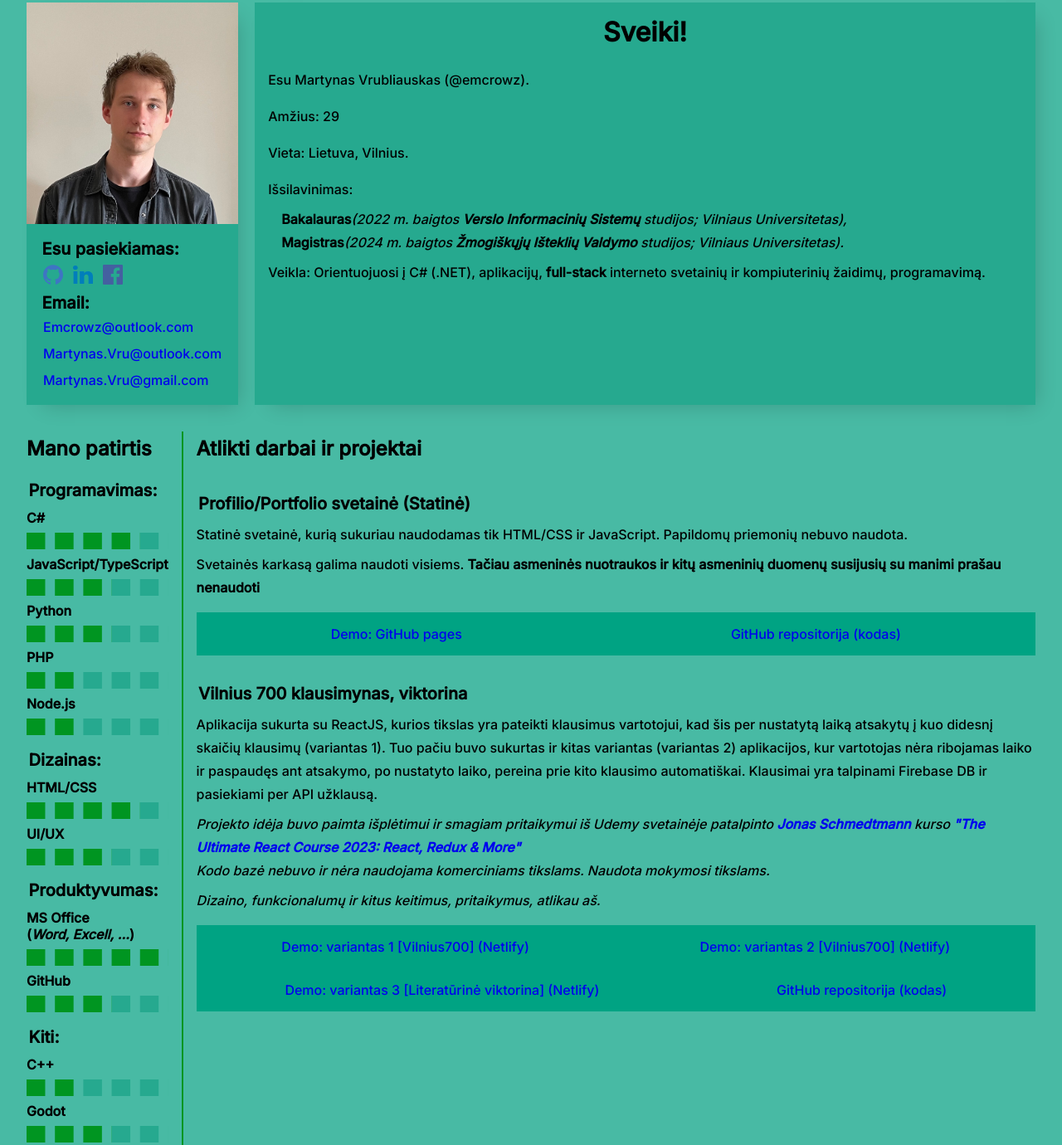
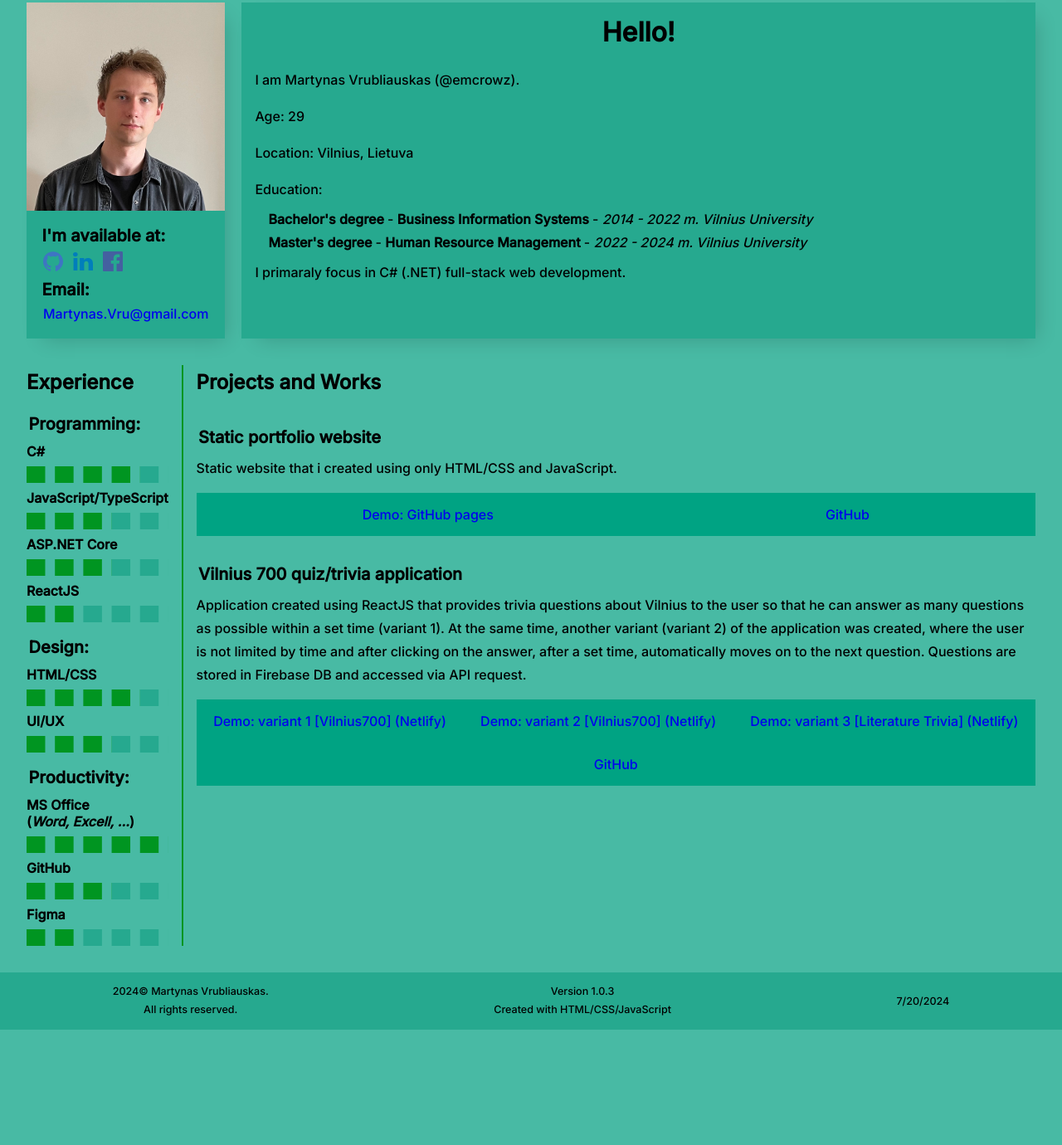
Before and after one commit to Emcrowz/Emcrowz.github.io, a plain HTML site: page index.html in a window 1280 px wide. Shown: the part 105-1485 px from the top of the page at 83% size. After the commit the page ends 1346 px from the top, so only its background shows below. Drawn offline with Linux system fonts and the light colour scheme.

Commit message:
Update to the content of the page. - Addition of translation option.

```diff
--- a/index.html
+++ b/index.html
@@ -10,7 +10,7 @@
 
     <link rel="stylesheet" type="text/css" href="/styles/style.css" />
     <link rel="stylesheet" type="text/css" href="/styles/media.css" />
-    <title>MV Profilis/Portfolio</title>
+    <title translation-content="title"></title>
     <!-- This portfolio is designed to be simple, standalone, one-page site -->
     <!-- SVGs used in Socials section are taken from: "Social And Company Colored Logo Icons Collection". Link: https://www.svgrepo.com/collection/social-and-company-colored-logo-icons/ -->
   </head>
@@ -113,15 +113,15 @@
       <!-- Navigation part -->
       <div id="nav-links">
         <ul>
-          <li><a href="#about">Apie mane</a></li>
-          <li><a href="#skills-and-projects">Įgūdžiai ir darbai</a></li>
+          <li><a href="#about" translation-content="aboutMe">Apie mane</a></li>
+          <li><a href="#skills-and-projects" translation-content="skillsAndProjects">Įgūdžiai ir darbai</a></li>
         </ul>
       </div>
 
       <!-- Translation setter -->
       <div id="translator-box">
-        <span class="lang-selected">LT</span>
-        <span>EN</span>
+        <a href="index.html" class="lang-lt" onclick="changeLanguage('lt')">LT</a>
+        <a href="index.html" class="lang-en" onclick="changeLanguage('en')">EN</a>
       </div>
     </nav>
 
@@ -138,7 +138,7 @@
         </div>
         <!-- Socials box -->
         <div id="socials-box">
-          <h3>Esu pasiekiamas:</h3>
+          <h3 translation-content="socialsTitle"></h3>
 
           <!-- Code related socials -->
           <div id="socials">
@@ -221,7 +221,7 @@
             <!-- General socials -->
             <div class="social">
               <a
-                href="https://www.linkedin.com/in/martynas-vrubliauskas-7309b224a"
+                href="https://www.linkedin.com/in/martynasvru/"
                 target="_blank"
               >
                 <span>
@@ -314,18 +314,8 @@
             </div> -->
           </div>
 
-          <h3>Email:</h3>
+          <h3 translation-content="socialsEmail"></h3>
           <div id="contacts">
-            <div class="contact">
-              <a href="mailto:Emcrowz@outlook.com">Emcrowz@outlook.com</a>
-            </div>
-
-            <div class="contact">
-              <a href="mailto:Martynas.Vru@outlook.com"
-                >Martynas.Vru@outlook.com</a
-              >
-            </div>
-
             <div class="contact">
               <a href="mailto:Martynas.Vru@gmail.com">Martynas.Vru@gmail.com</a>
             </div>
@@ -334,42 +324,30 @@
       </div>
       <!-- About me text -->
       <div id="profile-desc-box">
-        <h1>Sveiki!</h1>
-        <p>Esu Martynas Vrubliauskas (@emcrowz).</p>
-        <p>Amžius: 29</p>
-        <p>Vieta: Lietuva, Vilnius.</p>
-        <p>Išsilavinimas:</p>
+        <h1 translation-content="profileGreet"></h1>
+        <p translation-content="profileIntro"></p>
+        <p translation-content="profileAge"></p>
+        <p translation-content="profileLocation"></p>
+        <p translation-content="profileEducation"></p>
         <ul>
           <li>
-            <strong>Bakalauras</strong
-            ><em
-              >(2022 m. baigtos
-              <strong>Verslo Informacinių Sistemų</strong> studijos; Vilniaus
-              Universitetas),</em
-            >
+            <strong translation-content="profileEduBachelors"></strong> - <strong translation-content="profileEduBachelors-subj"></strong> - <em translation-content="profileEduBachelors-desc"></em>
           </li>
           <li>
-            <strong>Magistras</strong
-            ><em
-              >(2024 m. baigtos
-              <strong>Žmogiškųjų Išteklių Valdymo</strong> studijos; Vilniaus
-              Universitetas).</em
-            >
+            <strong translation-content="profileEduMasters"></strong> - <strong translation-content="profileEduMasters-subj"></strong> - <em translation-content="profileEduMasters-desc"></em>
           </li>
         </ul>
-        <p>
-          Veikla: Orientuojuosi į C# (.NET), aplikacijų, <strong>full-stack</strong> interneto svetainių ir kompiuterinių žaidimų, programavimą.
-        </p>
+        <p translation-content="profileWhatIDo"></p>
       </div>
     </section>
 
     <!-- Skills and projects -->
     <section id="skills-and-projects">
       <div id="skills-container">
-        <h2>Mano patirtis</h2>
+        <h2 translation-content="profileSkillsAndExperience-title"></h2>
         <!-- Programming -->
         <div class="skills skillset-programming">
-          <h3>Programavimas:</h3>
+          <h3 translation-content="profileSkillsAndExperience-programming"></h3>
           <div class="skill">
             <h4>C#</h4>
             <div class="progress skill-04"></div>
@@ -378,22 +356,19 @@
             <h4>JavaScript/TypeScript</h4>
             <div class="progress skill-03"></div>
           </div>
+
           <div class="skill">
-            <h4>Python</h4>
+            <h4>ASP.NET Core</h4>
             <div class="progress skill-03"></div>
           </div>
           <div class="skill">
-            <h4>PHP</h4>
-            <div class="progress skill-02"></div>
-          </div>
-          <div class="skill">
-            <h4>Node.js</h4>
+            <h4>ReactJS</h4>
             <div class="progress skill-02"></div>
           </div>
         </div>
         <!-- Design -->
         <div class="skills skillset-design">
-          <h3>Dizainas:</h3>
+          <h3 translation-content="profileSkillsAndExperience-design"></h3>
           <div class="skill">
             <h4>HTML/CSS</h4>
             <div class="progress skill-04"></div>
@@ -405,7 +380,7 @@
         </div>
         <!-- Productivity -->
         <div class="skills skillset-productivity">
-          <h3>Produktyvumas:</h3>
+          <h3 translation-content="profileSkillsAndExperience-productivity"></h3>
           <div class="skill">
             <h4>MS Office <br />(<em>Word, Excell, ...</em>)</h4>
             <div class="progress skill-05"></div>
@@ -414,111 +389,46 @@
             <h4>GitHub</h4>
             <div class="progress skill-03"></div>
           </div>
-        </div>
-        <!-- Other -->
-        <div class="skills skillset-other">
-          <h3>Kiti:</h3>
           <div class="skill">
-            <h4>C++</h4>
+            <h4>Figma</h4>
             <div class="progress skill-02"></div>
-          </div>
-          <div class="skill">
-            <h4>Godot</h4>
-            <div class="progress skill-03"></div>
-          </div>
-          <div class="skill">
-            <h4>3D modeliavimas (<em>Blender</em>)</h4>
-            <div class="progress skill-03"></div>
-          </div>
-          <div class="skill">
-            <h4>Žaidimų dizainas</h4>
-            <div class="progress skill-02"></div>
-          </div>
-          <div class="skill">
-            <h4>Muzikos kūrimas (<em>StudioOne</em>)</h4>
-            <div class="progress skill-04"></div>
           </div>
         </div>
       </div>
 
       <div id="work-and-projects">
-        <h2>Atlikti darbai ir projektai</h2>
+        <h2 translation-content="profileProjects-title"></h2>
         <div id="work-holder">
           <!-- Work and projects -->
           <div class="work-proj-box num-01">
             <div class="work-proj-desc">
-              <h3>Profilio/Portfolio svetainė (Statinė)</h3>
-              <p>
-                Statinė svetainė, kurią sukuriau naudodamas tik HTML/CSS ir
-                JavaScript. Papildomų priemonių nebuvo naudota.
-              </p>
-              <p>
-                Svetainės karkasą galima naudoti visiems.
-                <strong
-                  >Tačiau asmeninės nuotraukos ir kitų asmeninių duomenų
-                  susijusių su manimi prašau nenaudoti</strong
-                >
-              </p>
+              <h3 translation-content="profileProject-title-01"></h3>
+              <p translation-content="profileProject-desc-01"></p>
               <div class="work-proj-preview">
                 <a href="https://emcrowz.github.io/" target="_blank">Demo: GitHub pages</a>
-                <a href="https://github.com/Emcrowz/Emcrowz.github.io" target="_blank">GitHub repositorija (kodas)</a>
+                <a href="https://github.com/Emcrowz/Emcrowz.github.io" target="_blank">GitHub</a>
               </div>
             </div>
           </div>
 
           <div class="work-proj-box num-02">
             <div class="work-proj-desc">
-              <h3>Vilnius 700 klausimynas, viktorina</h3>
-              <p>
-                Aplikacija sukurta su ReactJS, kurios tikslas yra pateikti
-                klausimus vartotojui, kad šis per nustatytą laiką atsakytų į kuo
-                didesnį skaičių klausimų (variantas 1). Tuo pačiu buvo sukurtas
-                ir kitas variantas (variantas 2) aplikacijos, kur vartotojas
-                nėra ribojamas laiko ir paspaudęs ant atsakymo, po nustatyto
-                laiko, pereina prie kito klausimo automatiškai. Klausimai yra
-                talpinami Firebase DB ir pasiekiami per API užklausą.
-              </p>
-              <p>
-                <em
-                  >Projekto idėja buvo paimta išplėtimui ir smagiam pritaikymui
-                  iš Udemy svetainėje patalpinto
-                  <strong
-                    ><a href="https://codingheroes.io/" target="_blank"
-                      >Jonas Schmedtmann</a
-                    ></strong
-                  >
-                  kurso
-                  <strong
-                    ><a
-                      href="https://www.udemy.com/course/the-ultimate-react-course/"
-                      target="_blank"
-                      >"The Ultimate React Course 2023: React, Redux & More"</a
-                    ></strong
-                  ><br />Kodo bazė nebuvo ir nėra naudojama komerciniams
-                  tikslams. Naudota mokymosi tikslams.
-                </em>
-              </p>
-              <p>
-                <em
-                  >Dizaino, funkcionalumų ir kitus keitimus, pritaikymus,
-                  atlikau aš.</em
-                >
-              </p>
-
+              <h3 translation-content="profileProject-title-02"></h3>
+              <p translation-content="profileProject-desc-02"></p>
               <div class="work-proj-preview">
                 <a
                   href="https://vilnius-700-quiz-mv.netlify.app/"
-                  target="_blank">Demo: variantas 1 [Vilnius700] (Netlify)
+                  target="_blank"><span translation-content="profileProject-desc-02-link-01"></span>
                 </a>
                 <a
                   href="https://vilnius-700-quiz-mv-2.netlify.app/"
-                  target="_blank">Demo: variantas 2 [Vilnius700] (Netlify)
+                  target="_blank"><span translation-content="profileProject-desc-02-link-02"></span>
                 </a>
                 <a
                   href="https://vcb-literaturine-viktorina.netlify.app/"
-                  target="_blank">Demo: variantas 3 [Literatūrinė viktorina] (Netlify)
+                  target="_blank"><span translation-content="profileProject-desc-02-link-03"></span>
                 </a>
-                <a href="https://github.com/Emcrowz/Vilnius700-Quiz" target="_blank">GitHub repositorija (kodas)</a>
+                <a href="https://github.com/Emcrowz/Vilnius700-Quiz" target="_blank">GitHub</a>
               </div>
             </div>
           </div>
@@ -536,11 +446,12 @@
       <div id="copyright">
         <p>
           2024&copy; Martynas Vrubliauskas.<br />
-          Visos teisės yra saugomos.
+          <span translation-content="footer-copyright"></span>
         </p>
         <p id="version">
-          Versija 1.0.2<br />
-          Svetainė sukurta su HTML/CSS/JavaScript
+          <span translation-content="footer-version"></span>
+          <br />
+          <span translation-content="footer-created-with"></span>
         </p>
         <span id="time"></span>
       </div>
@@ -550,6 +461,6 @@
     <!-- General script for basic stuff - like date setting, age calculation and etc. -->
     <script type="text/javascript" src="scripts/portfolioManager.js"></script>
     <!-- Script that changes language of the site. Still on a TO DO list. -->
-    <!-- <script type="text/javascript" src="scripts/translate.js"></script> -->
+    <script type="text/javascript" src="scripts/translate.js"></script>
   </body>
 </html>
--- a/scripts/translate.js
+++ b/scripts/translate.js
@@ -1,21 +1,37 @@
 let currentLang = document.getElementsByTagName("html")[0].lang;
 //console.log(currentLang);
 
-function googleTranslateElementInit() {
-  new google.translate.TranslateElement(
-    {
-      pageLanguage: "en",
-      includedLanguages: "en,lt",
-    },
-    "g_translate_element"
-  );
+function updateContent(langData)
+{
+  document.querySelectorAll("[translation-content]").forEach(el => {
+    const key = el.getAttribute("translation-content");
+    el.textContent = langData[key];
+  });
+};
 
-  setTimeout(function () {
-    // Set the default language to Lithuanian
-    var selectElement = document.querySelectorAll(
-      ".g_translate_element select"
-    );
-    selectElement.value = "lt";
-    selectElement.dispatchEvent(new Event("change"));
-  }, 1000);
+function setLanguagePreference(lang)
+{
+  localStorage.setItem('language', lang);
+  location.reload();
 }
+
+async function fetchLanguageData(lang)
+{
+  const response = await fetch(`translation/${lang}.json`);
+  return response.json();
+}
+
+async function changeLanguage(lang)
+{
+  await setLanguagePreference(lang);
+
+  const langData = await fetchLanguageData(lang);
+  updateContent(langData);
+}
+
+window.addEventListener("DOMContentLoaded", async () => {
+  const userPrefferedLanguage = localStorage.getItem('language') || 'en';
+  const langData = await fetchLanguageData(userPrefferedLanguage);
+
+  updateContent(langData);
+});
--- /dev/null
+++ b/translation/en.json
@@ -0,0 +1,34 @@
+{
+    "title": "Martynas Vrubliauskas - Portfolio",
+    "aboutMe": "About me",
+    "skillsAndProjects": "Skills and Projects",
+    "socialsTitle": "I'm available at:",
+    "socialsEmail": "Email:",
+    "profileGreet": "Hello!",
+    "profileIntro": "I am Martynas Vrubliauskas (@emcrowz).",
+    "profileAge": "Age: 29",
+    "profileLocation": "Location: Vilnius, Lietuva",
+    "profileEducation": "Education:",
+    "profileEduBachelors": "Bachelor's degree",
+    "profileEduMasters": "Master's degree",
+    "profileEduBachelors-subj": "Business Information Systems",
+    "profileEduBachelors-desc": "2014 - 2022 m. Vilnius University",
+    "profileEduMasters-subj": "Human Resource Management",
+    "profileEduMasters-desc": "2022 - 2024 m. Vilnius University",
+    "profileWhatIDo": "I primaraly focus in C# (.NET) full-stack web development.",
+    "profileSkillsAndExperience-title": "Experience",
+    "profileSkillsAndExperience-programming": "Programming:",
+    "profileSkillsAndExperience-design": "Design:",
+    "profileSkillsAndExperience-productivity": "Productivity:",
+    "profileProjects-title": "Projects and Works",
+    "profileProject-title-01": "Static portfolio website",
+    "profileProject-desc-01": "Static website that i created using only HTML/CSS and JavaScript.",
+    "profileProject-title-02": "Vilnius 700 quiz/trivia application",
+    "profileProject-desc-02": "Application created using ReactJS that provides trivia questions about Vilnius to the user so that he can answer as many questions as possible within a set time (variant 1). At the same time, another variant (variant 2) of the application was created, where the user is not limited by time and after clicking on the answer, after a set time, automatically moves on to the next question. Questions are stored in Firebase DB and accessed via API request.",
+    "profileProject-desc-02-link-01": "Demo: variant 1 [Vilnius700] (Netlify)",
+    "profileProject-desc-02-link-02": "Demo: variant 2 [Vilnius700] (Netlify)",
+    "profileProject-desc-02-link-03": "Demo: variant 3 [Literature Trivia] (Netlify)",
+    "footer-copyright": "All rights reserved.",
+    "footer-version" : "Version 1.0.3",
+    "footer-created-with" : "Created with HTML/CSS/JavaScript"
+}
```
Also changed, not shown: translation/lt.json (added, +34 -0 lines), scripts/portfolioManager.js (line endings or trailing spaces).
